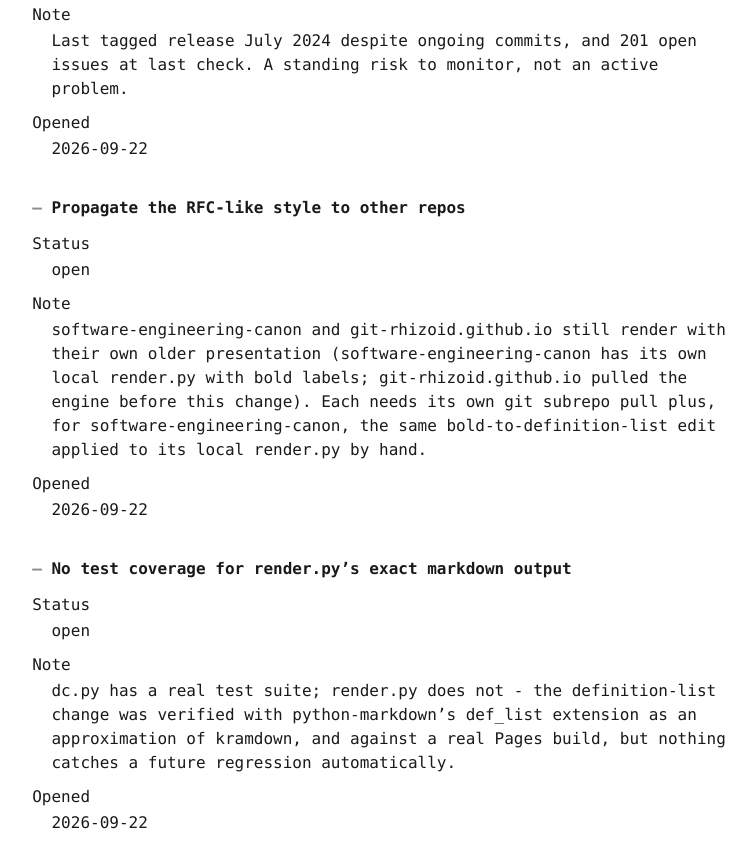
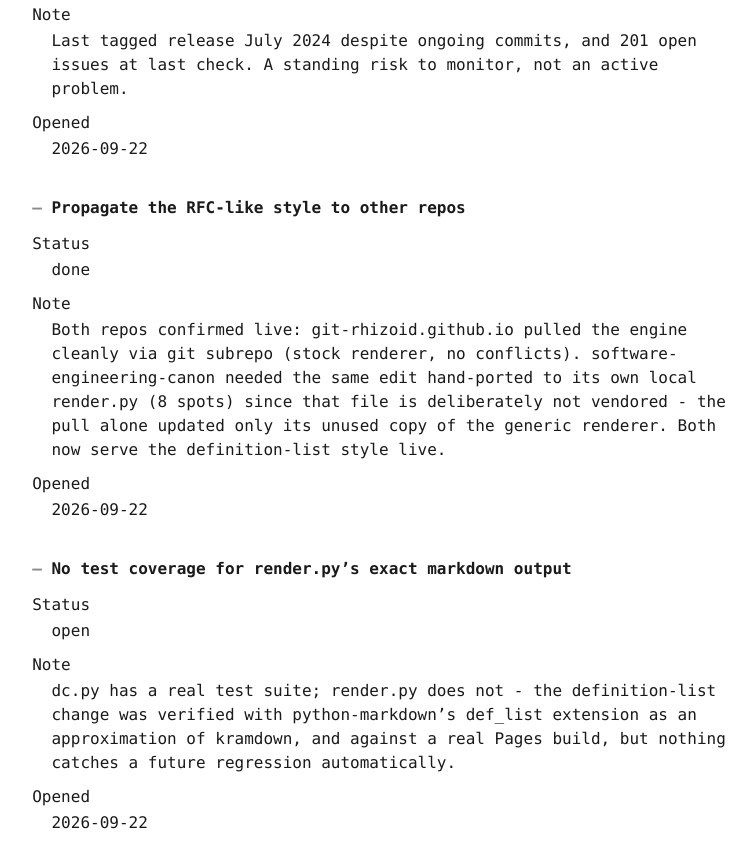
Before and after one commit to creation-guidelines/text-as-data-template, a Jekyll site: the page built from docs/backlog.md, in a window 1280 px wide and 900 px high, scrolled down 1928 px. Shown: the top 868 px of the window, without its empty margins (261-1017 px from the left). Built offline with Jekyll 4.4.1, drawn with Linux system fonts in a browser that asks for light colours; our own code applies the rules of GitHub Pages for plain Markdown files.

Commit message:
chore(data): mark propagate-rfc-style done
Confirmed live on both: git-rhizoid.github.io (clean subrepo pull, stock
renderer) and software-engineering-canon (hand-ported to its own local
render.py, since that file isn't vendored - the pull alone only updated
its unused copy of the generic renderer).

```diff
--- a/data/backlog.json
+++ b/data/backlog.json
@@ -5,5 +5,5 @@
 {"id":"pre-pinning-releases-unpinned","title":"tad-engine v1.0.0 and v1.0.1 have no dist/vX.Y.Z tag","status":"open","note":"The dist-tagging fix only applies going forward; those two releases predate it and stay reachable only via the moving dist branch.","opened":"2026-09-22"}
 {"id":"render-determinism-untested-multicore","title":"render.py determinism has only been verified for dc.py, not render.py itself","status":"open","note":"dc.py was stress-tested at 300k rows on a real multi-core GitHub runner; render.py (both the generic one and this repo's custom one) has not had the same treatment.","opened":"2026-09-22"}
 {"id":"git-subrepo-dependency-risk","title":"git-subrepo is a slow-moving third-party dependency","status":"open","note":"Last tagged release July 2024 despite ongoing commits, and 201 open issues at last check. A standing risk to monitor, not an active problem.","opened":"2026-09-22"}
-{"id":"propagate-rfc-style","title":"Propagate the RFC-like style to other repos","status":"open","note":"software-engineering-canon and git-rhizoid.github.io still render with their own older presentation (software-engineering-canon has its own local render.py with bold labels; git-rhizoid.github.io pulled the engine before this change). Each needs its own git subrepo pull plus, for software-engineering-canon, the same bold-to-definition-list edit applied to its local render.py by hand.","opened":"2026-09-22"}
+{"id":"propagate-rfc-style","title":"Propagate the RFC-like style to other repos","status":"done","note":"Both repos confirmed live: git-rhizoid.github.io pulled the engine cleanly via git subrepo (stock renderer, no conflicts). software-engineering-canon needed the same edit hand-ported to its own local render.py (8 spots) since that file is deliberately not vendored - the pull alone updated only its unused copy of the generic renderer. Both now serve the definition-list style live.","opened":"2026-09-22"}
 {"id":"render-test-coverage","title":"No test coverage for render.py's exact markdown output","status":"open","note":"dc.py has a real test suite; render.py does not - the definition-list change was verified with python-markdown's def_list extension as an approximation of kramdown, and against a real Pages build, but nothing catches a future regression automatically.","opened":"2026-09-22"}
--- a/docs/backlog.md
+++ b/docs/backlog.md
@@ -97,10 +97,10 @@ Opened
 ### Propagate the RFC-like style to other repos
 
 Status
-: open
+: done
 
 Note
-: software-engineering-canon and git-rhizoid.github.io still render with their own older presentation (software-engineering-canon has its own local render.py with bold labels; git-rhizoid.github.io pulled the engine before this change). Each needs its own git subrepo pull plus, for software-engineering-canon, the same bold-to-definition-list edit applied to its local render.py by hand.
+: Both repos confirmed live: git-rhizoid.github.io pulled the engine cleanly via git subrepo (stock renderer, no conflicts). software-engineering-canon needed the same edit hand-ported to its own local render.py (8 spots) since that file is deliberately not vendored - the pull alone updated only its unused copy of the generic renderer. Both now serve the definition-list style live.
 
 Opened
 : 2026-09-22
```
